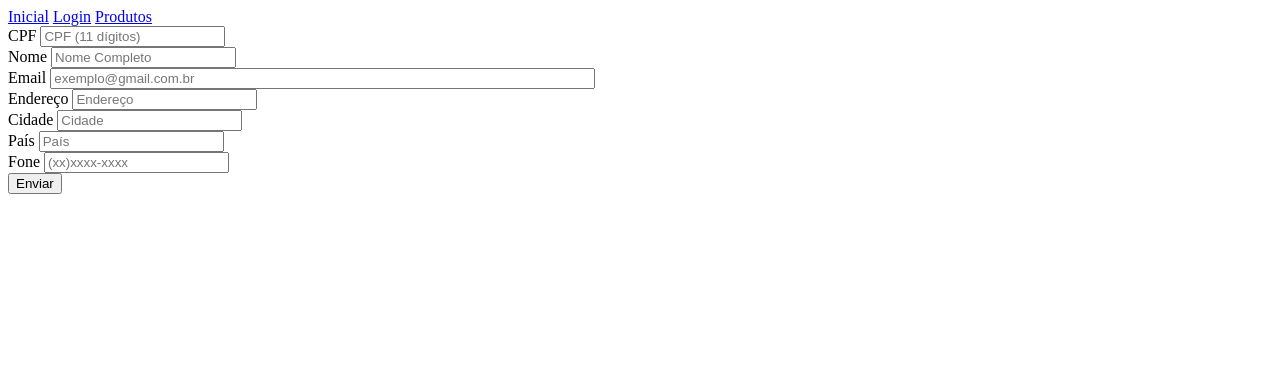
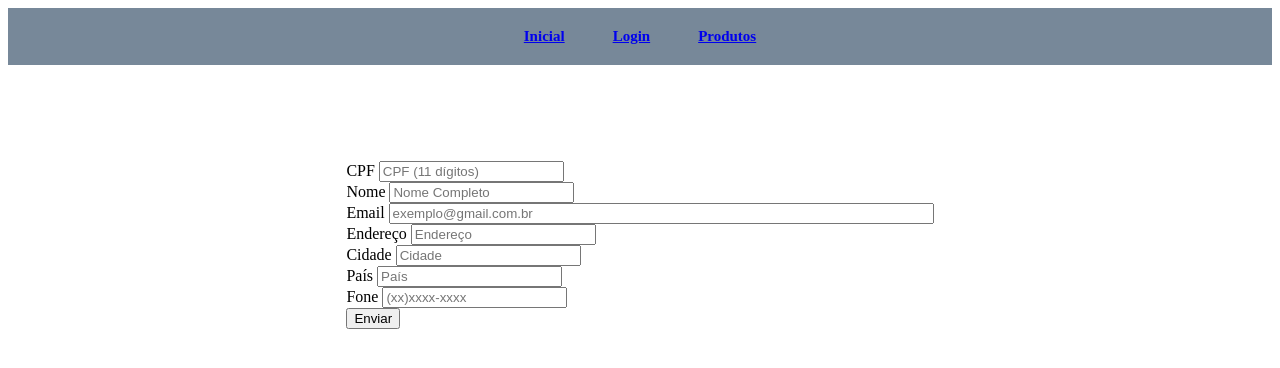
Before and after one commit to EduardoColissi/form-manipulation-prog-web, a plain HTML site: page pages/Clientes.html in a window 1280 px wide. Drawn offline with Linux system fonts and the light colour scheme.

Commit message:
style: added style

```diff
--- a/pages/Clientes.html
+++ b/pages/Clientes.html
@@ -4,6 +4,7 @@
     <meta charset="UTF-8">
     <meta http-equiv="X-UA-Compatible" content="IE=edge">
     <meta name="viewport" content="width=device-width, initial-scale=1.0">
+    <link rel="stylesheet" href="../style/global.css" />
     <title>Clientes</title>
 </head>
 <script src="../scripts/main.js"> </script>
@@ -15,6 +16,7 @@
           <a href="./Produtos.html">Produtos</a>
         </nav>
       </header>
+    <main>
     <form name="form">
         <label for="cpf">CPF</label>
         <input type="cpf" id="cpfid" placeholder="CPF (11 dígitos)" required="required" name="cpf" />
@@ -39,6 +41,6 @@
        <br>
         <input type="submit" class="enviar" onclick="Enviar();" value="Enviar" />
        </form>
-
+    </main>
 </body>
 </html>
--- /dev/null
+++ b/style/global.css
@@ -0,0 +1,22 @@
+
+main {
+    width: 70%;
+    margin: 96px auto;
+    gap: 256px;
+    display: flex;
+    justify-content: center;
+  }
+
+  header {
+    padding: 20px;
+    font-size: 15px;
+    font-weight: bold;
+    background-color: lightslategray;
+    border-bottom: 1px solid var(--black);
+  }
+
+  header nav {
+    gap: 48px;
+    display: flex;
+    justify-content: center;
+  }
```
Also changed, not shown: index.html (+1 -0 lines), pages/Login.html (+1 -0 lines), pages/Produtos.html (+1 -0 lines).
